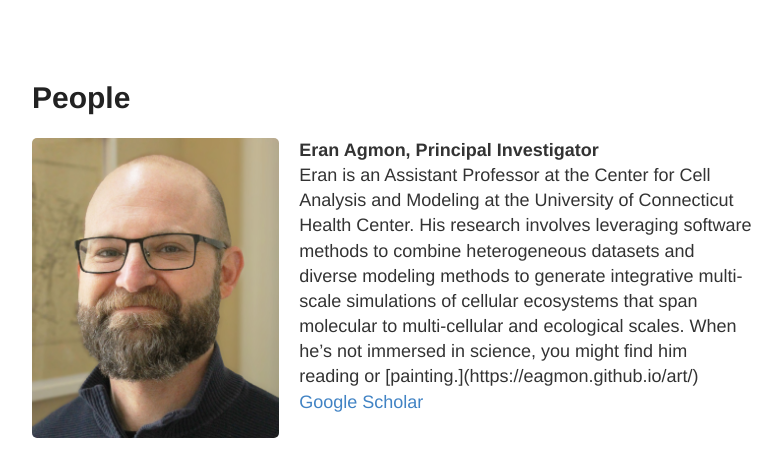
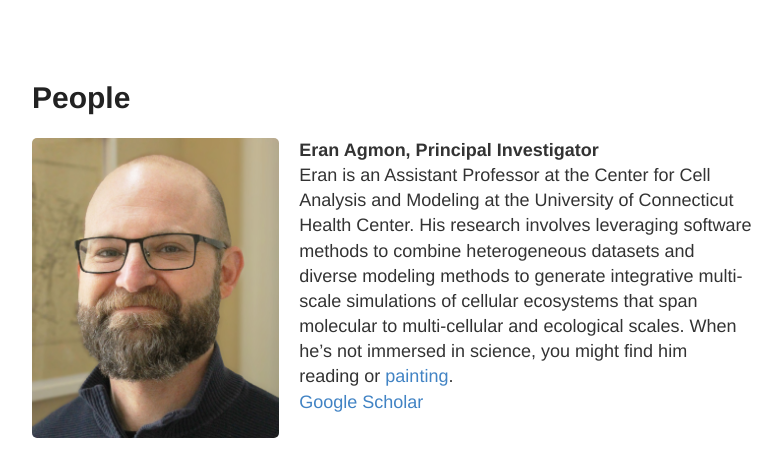
Before and after one commit to eagmon/eagmon.github.io, a Jekyll site: the page built from people.md, in a window 1280 px wide and 900 px high, scrolled down 511 px, cut to the strip 95-559 px from the top of the window. Shown: the whole strip, without its empty margins (248-1030 px from the left). Built offline with Jekyll 4.4.1, drawn with Linux system fonts in a browser that asks for light colours; some of the changed lines change nothing that is shown.

Commit message:
painting hyperlink

```diff
--- a/people.md
+++ b/people.md
@@ -16,7 +16,7 @@ permalink: /people/
         <strong>Eran Agmon, Principal Investigator</strong><br/>
         Eran is an Assistant Professor at the Center for Cell Analysis and Modeling at the University of Connecticut Health Center.
         His research involves leveraging software methods to combine heterogeneous datasets and diverse modeling methods to generate integrative multi-scale simulations of cellular ecosystems that span molecular to multi-cellular and ecological scales.
-        When he’s not immersed in science, you might find him reading or [painting.](https://eagmon.github.io/art/)
+        When he’s not immersed in science, you might find him reading or <a href="https://eagmon.github.io/art/" target="_blank">painting</a>.
         <br/>
         <a href="https://scholar.google.com/citations?user=H1ZNVSYAAAAJ&hl=en" target="_blank">Google Scholar</a>
     </div>
```
